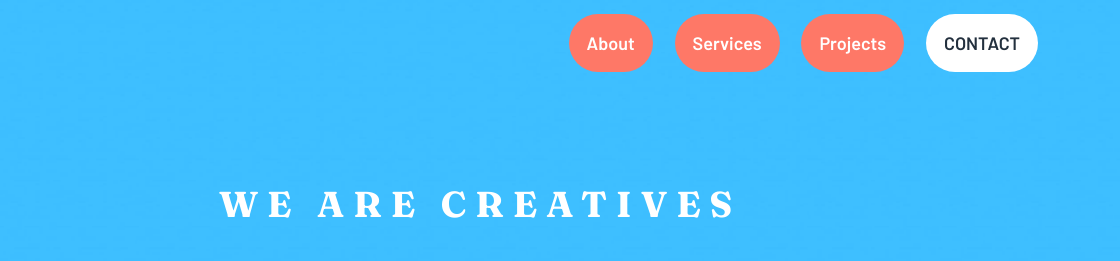
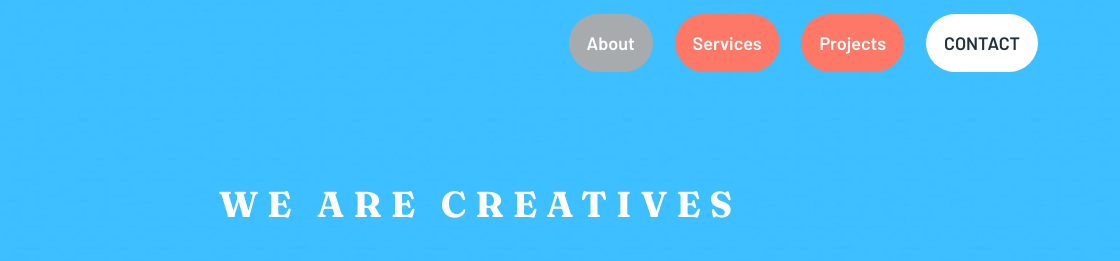
Before and after one commit to chimny/Sunnyside, a website built with Parcel: page src/index.html in a window 1280 px wide. In both pictures the pointer is over the link "About". Shown: the top 261 px of the page, 160-1280 px from the left. Built offline with nearby package versions, Linux system fonts and the light colour scheme.

Commit message:
working on mixin

```diff
--- a/src/scss/style.scss
+++ b/src/scss/style.scss
@@ -199,5 +199,13 @@ ul {
                 text-transform: uppercase;
             }
         }
+
+        a {
+            transition: 0.2s;
+            &:hover {
+                color: v.$primaryWhite;
+                background: v.$neutralGrayishblue;
+            }
+        }
     }
 }
```
Also changed, not shown: 2 other files.
